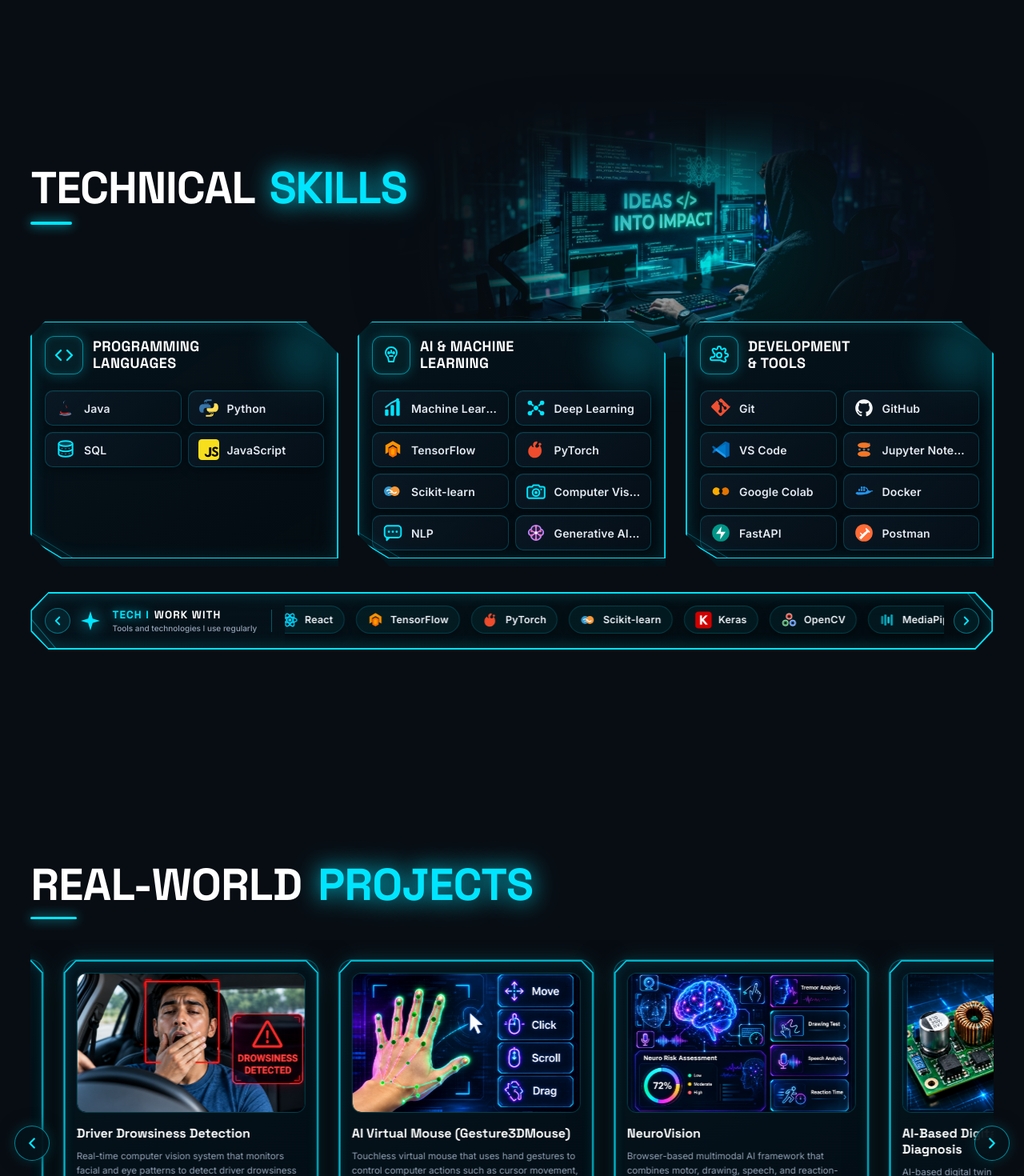
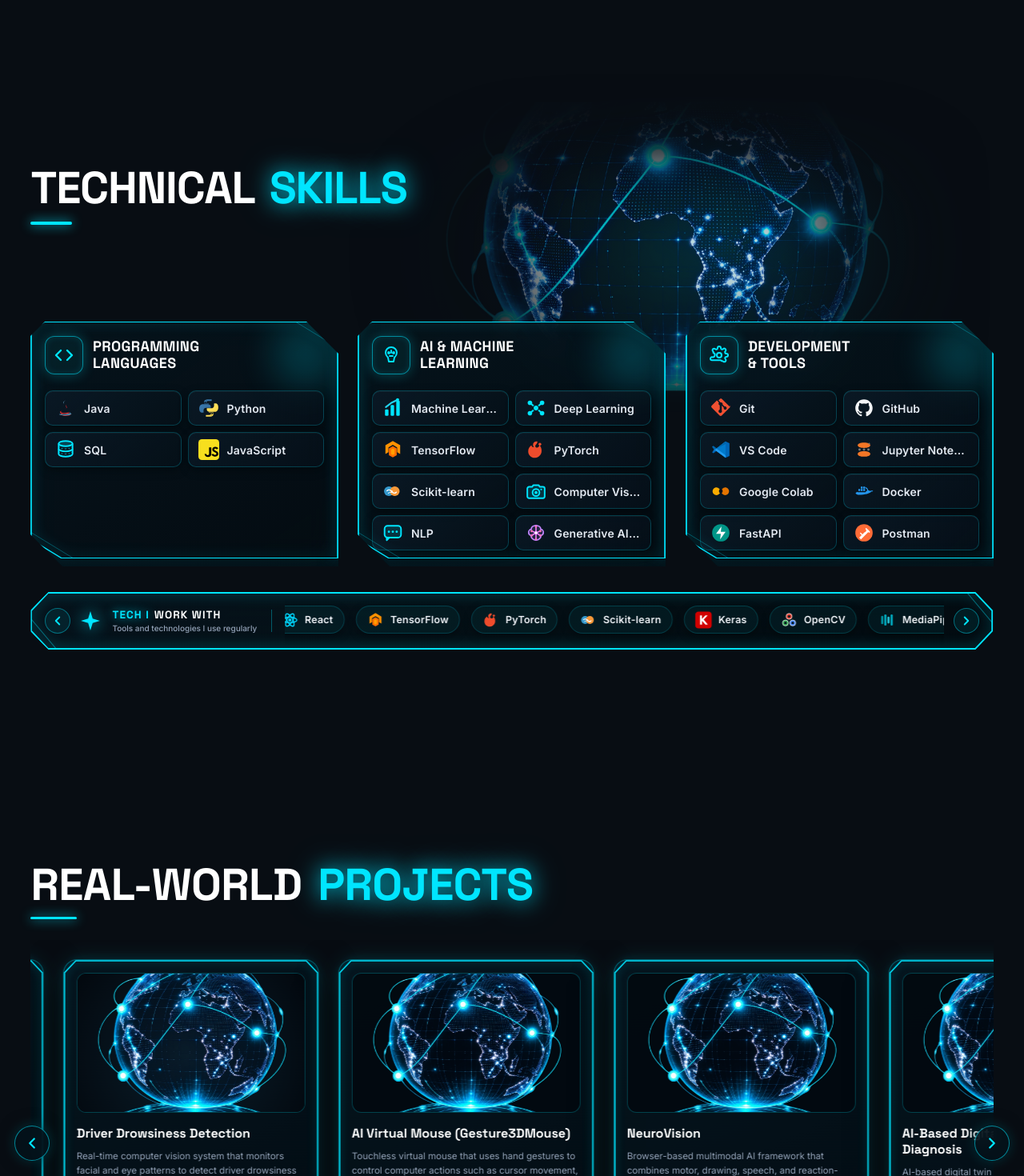
Before and after one commit to Sritharan2005/Sritharan-Portfolio, a React (Vite) app: page /#home in a window 1280 px wide. Shown: the part 2440-3910 px from the top of the page at 80% size. Built offline with nearby package versions, Linux system fonts and the light colour scheme.

Commit message:
Fix image paths

```diff
--- a/src/ContactSection.jsx
+++ b/src/ContactSection.jsx
@@ -152,7 +152,7 @@
           >
             <div className="contact-card-icon-box">
               <svg width="20" height="20" viewBox="0 0 24 24" fill="#00E5FF">
-                <path d="M17.472 14.382c-.297-.149-1.758-.867-2.03-.967-.273-.099-.471-.148-.67.15-.197.297-.767.966-.94 1.164-.173.199-.347.223-.644.075-.297-.15-1.255-.463-2.39-1.475-.883-.788-1.48-1.761-1.653-2.059-.173-.297-.018-.458.13-.606.134-.133.298-.347.446-.52.149-.174.198-.298.298-.497.099-.198.05-.371-.025-.52-.075-.149-.669-1.612-.916-2.207-.242-.579-.487-.5-.669-.51-.173-.008-.371-.01-.57-.01-.198 0-.52.074-.792.372-.272.297-1.04 1.016-1.04 2.479 0 1.462 1.065 2.875 1.213 3.074.149.198 2.096 3.2 5.077 4.487.709.306 1.262.489 1.694.625.712.227 1.36.195 1.871.118.571-.085 1.758-.719 2.006-1.413.248-.694.248-1.289.173-1.413-.074-.124-.272-.198-.57-.347m-5.421 7.403h-.004a9.87 9.87 0 01-5.031-1.378l-.361-.214-3.741.982.998-3.648-.235-.374a9.86 9.86 0 01-1.51-5.26c.001-5.45 4.436-9.884 9.888-9.884 2.64 0 5.122 1.03 6.988 2.898a9.825 9.825 0 012.893 6.994c-.003 5.45-4.437 9.884-9.885 9.884m8.413-18.297A11.815 11.815 0 0012.05 0C5.495 0 .16 5.335.157 11.892c0 2.096.547 4.142 1.588 5.945L.057 24l6.305-1.654a11.882 11.882 0 005.683 1.448h.005c6.554 0 11.89-5.335 11.893-11.893a11.821 11.821 0 00-3.48-8.413z"/>
+                <path d="M17.472 14.382c-.297-.149-1.758-.867-2.03-.967-.273-.099-.471-.148-.67.15-.197.297-.767.966-.94 1.164-.173.199-.347.223-.644.075-.297-.15-1.255-.463-2.39-1.475-.883-.788-1.48-1.761-1.653-2.059-.173-.297-.018-.458.13-.606.134-.133.298-.347.446-.52.149-.174.198-.298.298-.497.099-.198.05-.371-.025-.52-.075-.149-.669-1.612-.916-2.207-.242-.579-.487-.5-.669-.51-.173-.008-.371-.01-.57-.01-.198 0-.52.074-.792.372-.272.297-1.04 1.016-1.04 2.479 0 1.462 1.065 2.875 1.213 3.074.149.198 2.096 3.2 5.077 4.487.709.306 1.262.489 1.694.625.712.227 1.36.195 1.871.118.571-.085 1.758-.719 2.006-1.413.248-.694.248-1.289.173-1.413-.074-.124-.272-.198-.57-.347m-5.421 7.403h-.004a9.87 9.87 0 01-5.031-1.378l-.361-.214-3.741.982.998-3.648-.235-.374a9.86 9.86 0 01-1.51-5.26c.001-5.45 4.436-9.884 9.888-9.884 2.64 0 5.122 1.03 6.988 2.898a9.825 9.825 0 012.893 6.994c-.003 5.45-4.437 9.884-9.885 9.884m8.413-18.297A11.815 11.815 0 0012.05 0C5.495 0 .16 5.335.157 11.892c0 2.096.547 4.142 1.588 5.945L.057 24l6.305-1.654a11.882 11.882 0 005.683 1.448h.005c6.554 0 11.89-5.335 11.893-11.893a11.821 11.821 0 00-3.48-8.413z" />
               </svg>
             </div>
             <div className="contact-card-text">
@@ -252,8 +252,8 @@
                     {isSending
                       ? "TRANSMITTING MESSAGE..."
                       : sent
-                      ? "MESSAGE SENT SUCCESSFULLY ✓"
-                      : "SEND MESSAGE →"}
+                        ? "MESSAGE SENT SUCCESSFULLY ✓"
+                        : "SEND MESSAGE →"}
                   </span>
                 </button>
                 <button
@@ -286,7 +286,7 @@
             {/* Visual Earth Hologram Core Layer */}
             <div className="contact-earth-core-wrap">
               <img
-                src="/images/contact-earth.png"
+                src={`${import.meta.env.BASE_URL}images/contact-earth.png`}
                 alt="Cyber Holographic Earth Globe"
                 className="contact-earth-img"
               />
--- a/src/ProjectsSection.jsx
+++ b/src/ProjectsSection.jsx
@@ -8,7 +8,7 @@
   Drowsiness: () => (
     <div className="proj-art-canvas proj-art-drowsiness" style={{ padding: 0, overflow: "hidden", display: "flex", alignItems: "center", justifyContent: "center", userSelect: "none" }}>
       <img
-        src="/images/drowsiness-detection.png"
+        src={`${import.meta.env.BASE_URL}images/contact-earth.png`}
         alt="Driver Drowsiness Detection"
         draggable={false}
         onDragStart={(e) => e.preventDefault()}
@@ -30,7 +30,7 @@
   VirtualMouse: () => (
     <div className="proj-art-canvas proj-art-virtual-mouse" style={{ padding: 0, overflow: "hidden", display: "flex", alignItems: "center", justifyContent: "center", userSelect: "none" }}>
       <img
-        src="/images/virtual-mouse.png"
+        src={`${import.meta.env.BASE_URL}images/contact-earth.png`}
         alt="AI Virtual Mouse (Gesture3DMouse)"
         draggable={false}
         onDragStart={(e) => e.preventDefault()}
@@ -109,7 +109,7 @@
   Forecasting: () => (
     <div className="proj-art-canvas proj-art-forecast" style={{ padding: 0, overflow: "hidden", display: "flex", alignItems: "center", justifyContent: "center", userSelect: "none" }}>
       <img
-        src="/images/forecasting-dashboard.png"
+        src={`${import.meta.env.BASE_URL}images/contact-earth.png`}
         alt="Predictive Forecasting Dashboard"
         draggable={false}
         onDragStart={(e) => e.preventDefault()}
@@ -172,7 +172,7 @@
   Deepfake: () => (
     <div className="proj-art-canvas proj-art-deepfake" style={{ padding: 0, overflow: "hidden", display: "flex", alignItems: "center", justifyContent: "center", userSelect: "none" }}>
       <img
-        src="/images/fake-detection.png"
+        src={`${import.meta.env.BASE_URL}images/contact-earth.png`}
         alt="AI-Powered Fake Image & Video Detection"
         draggable={false}
         onDragStart={(e) => e.preventDefault()}
@@ -194,7 +194,7 @@
   NeuroVision: () => (
     <div className="proj-art-canvas proj-art-neurovision" style={{ padding: 0, overflow: "hidden", display: "flex", alignItems: "center", justifyContent: "center", userSelect: "none" }}>
       <img
-        src="/images/neurovision.png"
+        src={`${import.meta.env.BASE_URL}images/contact-earth.png`}
         alt="NeuroVision"
         draggable={false}
         onDragStart={(e) => e.preventDefault()}
@@ -216,7 +216,7 @@
   SmpsDigitalTwin: () => (
     <div className="proj-art-canvas proj-art-smps" style={{ padding: 0, overflow: "hidden", display: "flex", alignItems: "center", justifyContent: "center", userSelect: "none" }}>
       <img
-        src="/images/smps-digital-twin.png"
+        src={`${import.meta.env.BASE_URL}images/contact-earth.png`}
         alt="AI Digital Twin for SMPS Fault Diagnosis"
         draggable={false}
         onDragStart={(e) => e.preventDefault()}
@@ -238,7 +238,7 @@
   PrintingAutomation: () => (
     <div className="proj-art-canvas proj-art-printing" style={{ padding: 0, overflow: "hidden", display: "flex", alignItems: "center", justifyContent: "center", userSelect: "none" }}>
       <img
-        src="/images/printing-automation.png"
+        src={`${import.meta.env.BASE_URL}images/contact-earth.png`}
         alt="Printing Automation System"
         draggable={false}
         onDragStart={(e) => e.preventDefault()}
@@ -260,7 +260,7 @@
   Slot06: () => (
     <div className="proj-art-canvas proj-art-slot06" style={{ padding: 0, overflow: "hidden", display: "flex", alignItems: "center", justifyContent: "center", userSelect: "none" }}>
       <img
-        src="/images/slot-06.png"
+        src={`${import.meta.env.BASE_URL}images/contact-earth.png`}
         alt="Predictive Forecasting Dashboard"
         draggable={false}
         onDragStart={(e) => e.preventDefault()}
--- a/src/TechnicalSkills.jsx
+++ b/src/TechnicalSkills.jsx
@@ -27,8 +27,8 @@
           <stop offset="100%" stopColor="#FFD43B" />
         </linearGradient>
       </defs>
-      <path fill="url(#py-b)" d="M11.92 2c-5.52 0-5.17 2.39-5.17 2.39l.01 2.48h5.27v.74H4.55S1 8.02 1 12.78c0 4.77 3.1 4.6 3.1 4.6h1.85v-2.59s-.1-3.1 3.05-3.1h5.23v-.78s.45-3.1-2.91-3.1H7.01V6.21s-.34-2.21 4.92-2.21h3.39V2H11.92zm-2.82 1.59a.93.93 0 1 1 0 1.86.93.93 0 0 1 0-1.86z"/>
-      <path fill="url(#py-y)" d="M12.08 22c5.52 0 5.17-2.39 5.17-2.39l-.01-2.48h-5.27v-.74h7.48s3.55-.41 3.55-5.17c0-4.76-3.1-4.6-3.1-4.6h-1.85v2.59s.1 3.1-3.05 3.1H9.72v.78s-.45 3.1 2.91 3.1h4.32v1.61s.34 2.21-4.92 2.21H8.64V22h3.44zm2.82-1.59a.93.93 0 1 1 0-1.86.93.93 0 0 1 0 1.86z"/>
+      <path fill="url(#py-b)" d="M11.92 2c-5.52 0-5.17 2.39-5.17 2.39l.01 2.48h5.27v.74H4.55S1 8.02 1 12.78c0 4.77 3.1 4.6 3.1 4.6h1.85v-2.59s-.1-3.1 3.05-3.1h5.23v-.78s.45-3.1-2.91-3.1H7.01V6.21s-.34-2.21 4.92-2.21h3.39V2H11.92zm-2.82 1.59a.93.93 0 1 1 0 1.86.93.93 0 0 1 0-1.86z" />
+      <path fill="url(#py-y)" d="M12.08 22c5.52 0 5.17-2.39 5.17-2.39l-.01-2.48h-5.27v-.74h7.48s3.55-.41 3.55-5.17c0-4.76-3.1-4.6-3.1-4.6h-1.85v2.59s.1 3.1-3.05 3.1H9.72v.78s-.45 3.1 2.91 3.1h4.32v1.61s.34 2.21-4.92 2.21H8.64V22h3.44zm2.82-1.59a.93.93 0 1 1 0-1.86.93.93 0 0 1 0 1.86z" />
     </svg>
   ),
   SQL: () => (
@@ -233,12 +233,12 @@
   ),
   Docker: () => (
     <svg width="24" height="24" viewBox="0 0 24 24" fill="none">
-      <path d="M22.5 11.5C21.8 11.3 20.3 11.1 19.2 11.8C18.6 11.3 17.8 11 17 11C16.8 9.2 15.5 7.8 13.8 7.3L13.3 8.3C14.6 8.7 15.6 9.8 15.8 11.2C14.8 11.4 14 12.2 13.8 13.2H4.8C4.5 13.2 4.2 13 4 12.8L2.2 14.2C3.1 15.4 4.5 16.2 6.2 16.2C13.2 16.2 18.5 14.8 20.8 12.3C21.4 12.5 22 12.4 22.5 11.5Z" fill="#2496ED"/>
-      <rect x="5.5" y="9.5" width="2.2" height="2.2" rx="0.3" fill="#2496ED"/>
-      <rect x="8.3" y="9.5" width="2.2" height="2.2" rx="0.3" fill="#2496ED"/>
-      <rect x="11.1" y="9.5" width="2.2" height="2.2" rx="0.3" fill="#2496ED"/>
-      <rect x="8.3" y="6.7" width="2.2" height="2.2" rx="0.3" fill="#2496ED"/>
-      <rect x="11.1" y="6.7" width="2.2" height="2.2" rx="0.3" fill="#2496ED"/>
+      <path d="M22.5 11.5C21.8 11.3 20.3 11.1 19.2 11.8C18.6 11.3 17.8 11 17 11C16.8 9.2 15.5 7.8 13.8 7.3L13.3 8.3C14.6 8.7 15.6 9.8 15.8 11.2C14.8 11.4 14 12.2 13.8 13.2H4.8C4.5 13.2 4.2 13 4 12.8L2.2 14.2C3.1 15.4 4.5 16.2 6.2 16.2C13.2 16.2 18.5 14.8 20.8 12.3C21.4 12.5 22 12.4 22.5 11.5Z" fill="#2496ED" />
+      <rect x="5.5" y="9.5" width="2.2" height="2.2" rx="0.3" fill="#2496ED" />
+      <rect x="8.3" y="9.5" width="2.2" height="2.2" rx="0.3" fill="#2496ED" />
+      <rect x="11.1" y="9.5" width="2.2" height="2.2" rx="0.3" fill="#2496ED" />
+      <rect x="8.3" y="6.7" width="2.2" height="2.2" rx="0.3" fill="#2496ED" />
+      <rect x="11.1" y="6.7" width="2.2" height="2.2" rx="0.3" fill="#2496ED" />
     </svg>
   ),
   FastAPI: () => (
@@ -569,7 +569,7 @@
       {/* Seamless Ambient Developer Background Graphic Layer */}
       <div className="tech-ambient-dev-backdrop" aria-hidden="true">
         <img
-          src="/images/skills-developer-cyber.jpg"
+          src={`${import.meta.env.BASE_URL}images/contact-earth.png`}
           alt=""
           className="tech-ambient-dev-img"
         />
```
Also changed, not shown: 1 other file (tests, documents, lock files or other folders).
